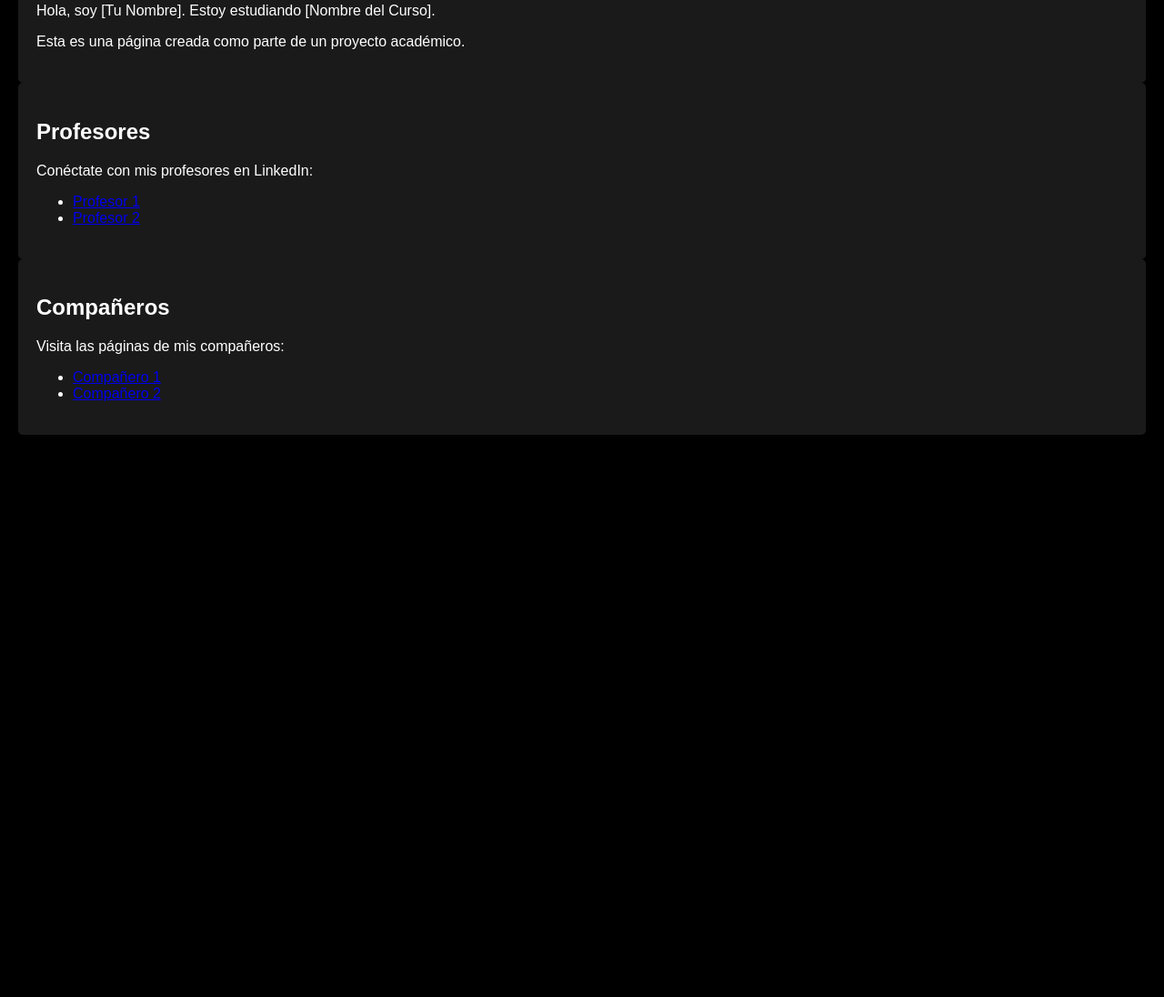
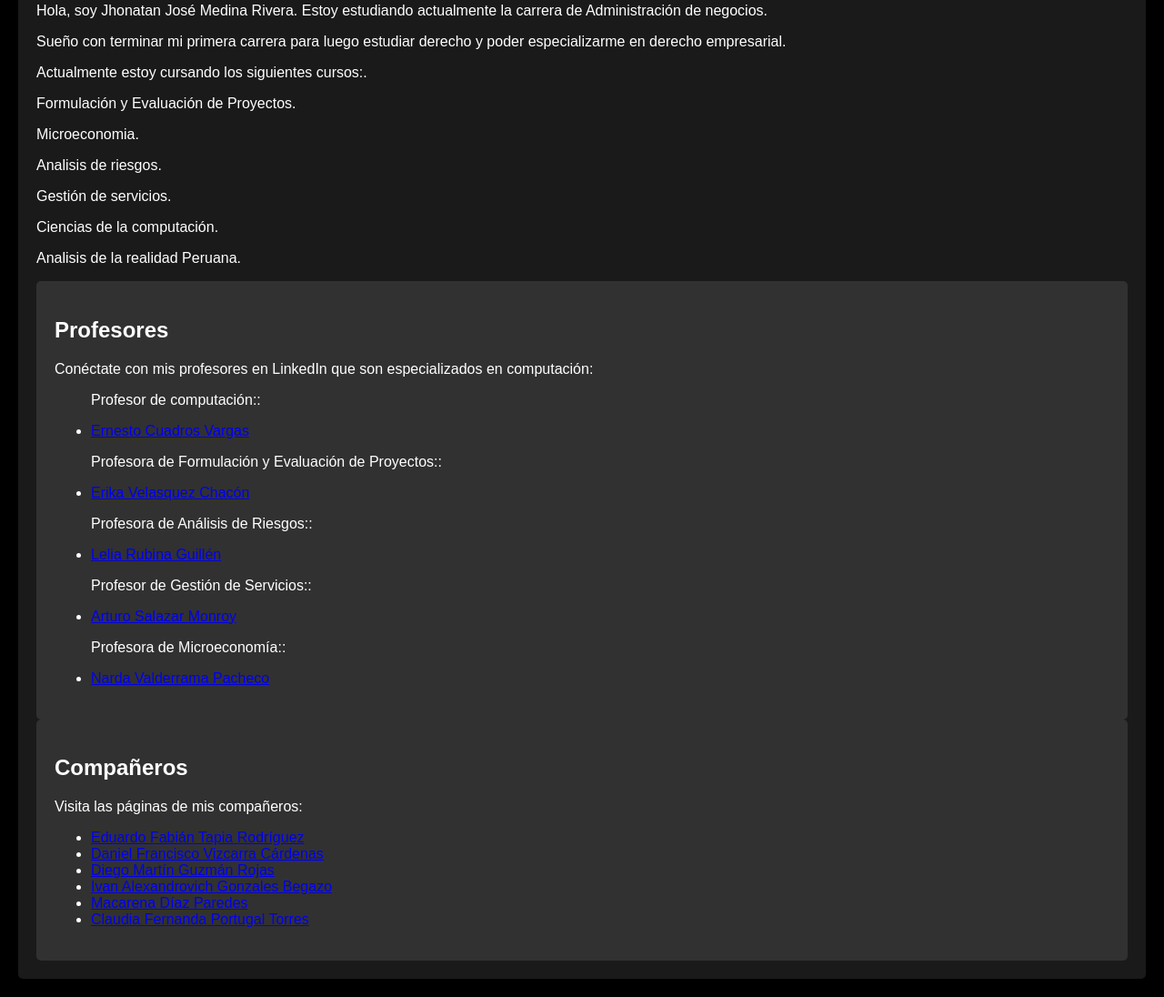
Before and after one commit to JhonatanR24/JhonatanMedina, a plain HTML site: page codigo tarea.html in a window 1280 px wide. Shown: the part 263-1359 px from the top of the page at 91% size. Before the commit the page ends 800 px from the top, so only its background shows below. Drawn offline with Linux system fonts and the light colour scheme.

Commit message:
Update codigo tarea.html

```diff
--- a/codigo tarea.html
+++ b/codigo tarea.html
@@ -63,27 +63,41 @@
 </head>
 <body>
     <header>
-        <h1>Bienvenidos a Mi Página Web</h1>
+        <h1>Bienvenidos a Mi Página</h1>
     </header>
 
     <nav>
         <a href="#sobre-mi">Sobre Mí</a>
         <a href="#profesores">Profesores</a>
         <a href="#compañeros">Compañeros</a>
+
     </nav>
 
     <section id="sobre-mi">
         <h2>Sobre Mí</h2>
-        <p>Hola, soy [Tu Nombre]. Estoy estudiando [Nombre del Curso].</p>
-        <p>Esta es una página creada como parte de un proyecto académico.</p>
-    </section>
-
+        <p>Hola, soy Jhonatan José Medina Rivera. Estoy estudiando actualmente la carrera de Administración de negocios.</p>
+        <p>Sueño con terminar mi primera carrera para luego estudiar derecho y poder especializarme en derecho empresarial.</p>
+    <p>Actualmente estoy cursando los siguientes cursos:.</p>
+    <p>Formulación y Evaluación de Proyectos.</p>
+    <p>Microeconomia.</p>
+    <p>Analisis de riesgos.</p>
+    <p>Gestión de servicios.</p>
+    <p>Ciencias de la computación.</p>
+    <p>Analisis de la realidad Peruana.</p>
     <section id="profesores">
         <h2>Profesores</h2>
-        <p>Conéctate con mis profesores en LinkedIn:</p>
+        <p>Conéctate con mis profesores en LinkedIn que son especializados en computación:</p>
         <ul>
-            <li><a href="[LinkedIn del profesor 1]">Profesor 1</a></li>
-            <li><a href="[LinkedIn del profesor 2]">Profesor 2</a></li>
+        <p>Profesor de computación::</p>
+            <li><a href="https://www.linkedin.com/in/ecuadrosv/">Ernesto Cuadros Vargas</a></li>
+        <p>Profesora de Formulación y Evaluación de Proyectos::</p>
+            <li><a href="https://www.linkedin.com/in/erika-velasquez-chacon-115a17a/">Erika Velasquez Chacón</a></li>
+        <p>Profesora de Análisis de Riesgos::</p>
+            <li><a href="https://www.linkedin.com/in/lelia-rubina-27939889/">Lelia Rubina Guillén</a></li>
+        <p>Profesor de Gestión de Servicios::</p>
+            <li><a href="https://www.linkedin.com/in/arturo-salazar-monroy-a032bb32b/">Arturo Salazar Monroy</a></li>
+        <p>Profesora de Microeconomía::</p>
+            <li><a href="https://www.linkedin.com/in/narda-valderrama-pacheco-864b8227/">Narda Valderrama Pacheco</a></li>
         </ul>
     </section>
 
@@ -91,8 +105,12 @@
         <h2>Compañeros</h2>
         <p>Visita las páginas de mis compañeros:</p>
         <ul>
-            <li><a href="[URL del compañero 1]">Compañero 1</a></li>
-            <li><a href="[URL del compañero 2]">Compañero 2</a></li>
+            <li><a href="https://eduardoucsp.github.io/Eduardo-Fabian-Tapia-Rodriguez-Page.github.io/">Eduardo Fabián Tapia Rodríguez </a></li>
+            <li><a href="https://danvizcarra.github.io/franciscovizcarra.github.io/">Daniel Francisco Vizcarra Cárdenas </a></li>
+            <li><a href="https://diegoguzmanucsp.s3.us-east-1.amazonaws.com/index.html">Diego Martín Guzmán Rojas </a></li>
+            <li><a href="https://alexandrovich-gb.github.io/MI_PAGINA_WEB/">Ivan Alexandrovich Gonzales Begazo</a></li>
+            <li><a href="https://macarenadiaz.site">Macarena Díaz Paredes</a></li>
+            <li><a href="https://claudia-portugal.github.io/Claudia-Portugal/">Claudia Fernanda Portugal Torres</a></li>
         </ul>
     </section>
 </body>
```
